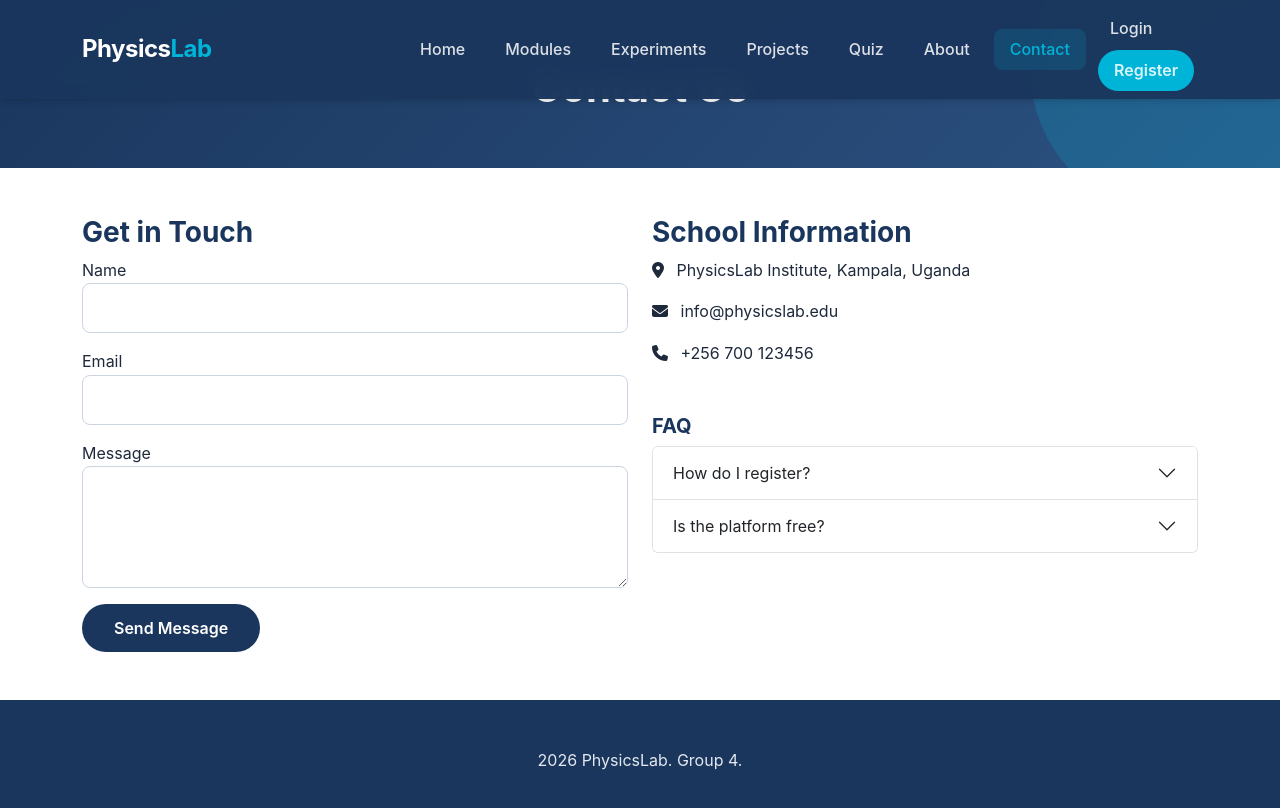
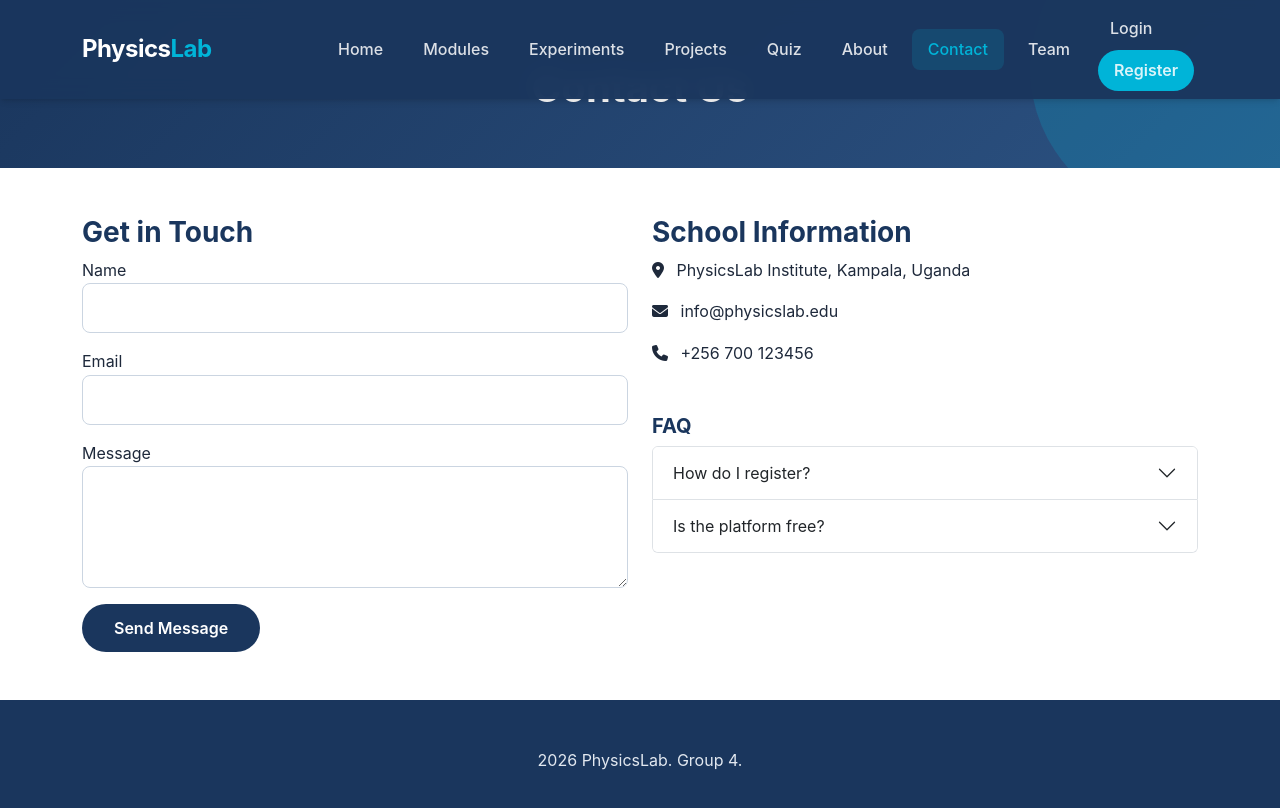
Before and after one commit to piusbliss1/physics-platform, a website: page client/contact.html in a window 1280 px wide. Drawn offline with nearby package versions, Linux system fonts and the light colour scheme.

Commit message:
Update contact.html

```diff
--- a/client/contact.html
+++ b/client/contact.html
@@ -24,6 +24,7 @@
           <li class="nav-item"><a class="nav-link" href="quiz.html">Quiz</a></li>
           <li class="nav-item"><a class="nav-link" href="about.html">About</a></li>
           <li class="nav-item"><a class="nav-link active" href="contact.html">Contact</a></li>
+          <li class="nav-item"><a class="nav-link" href="team.html">Team</a></li>
           <span id="auth-links"></span>
         </ul>
       </div>
```
